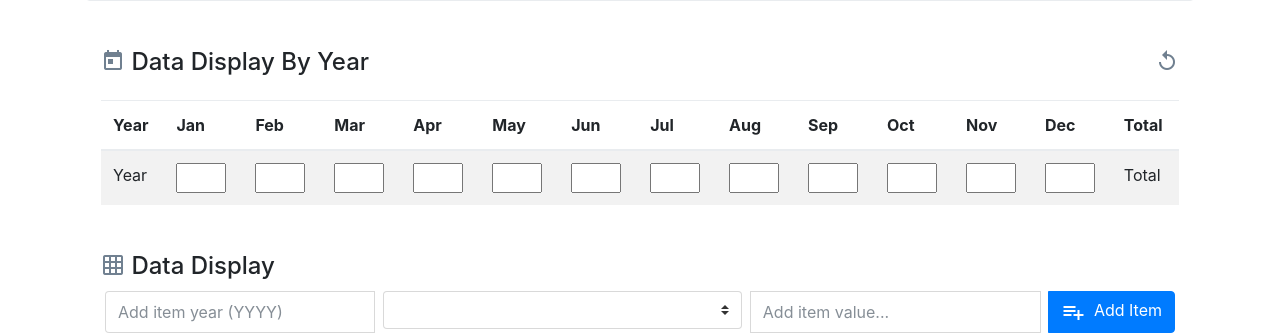
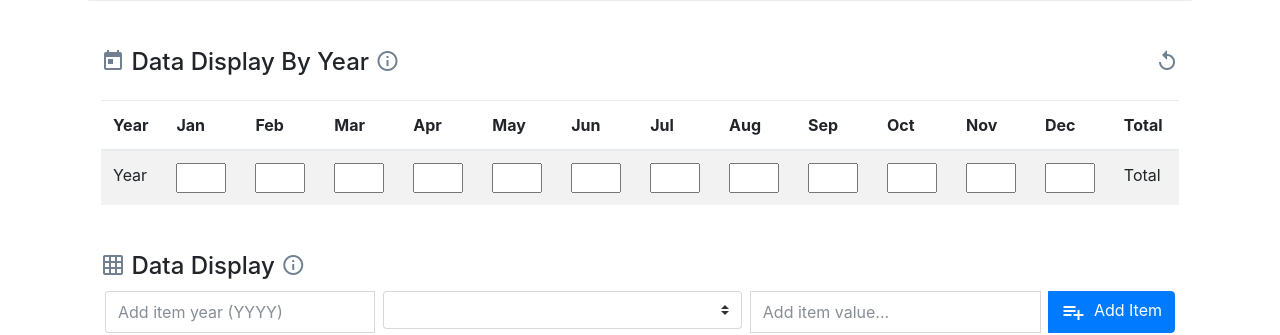
Before and after one commit to kevbaker/knockout_code_exercise, a website: page index.html in a window 1280 px wide. Shown: the part 293-628 px from the top of the page. Drawn offline with nearby package versions, Linux system fonts and the light colour scheme; a script that the page names is missing.

Commit message:
added some tooltops

```diff
--- a/index.html
+++ b/index.html
@@ -34,6 +34,7 @@
             <h4 class="mb-4">
                 <i class="material-icons">today</i>
                 Data Display By Year
+                <i class="material-icons" data-toggle="tooltip" data-placement="top" title="Change inline data below">info_outline</i>
                 <a href class="float-right" data-bind="event:{click: refresh}"><i class="material-icons">replay</i></a>
             </h4>
             <div id="sortedDataTable">
@@ -105,6 +106,7 @@
             <h4>
                 <i class="material-icons">grid_on</i>
                 Data Display
+                <i class="material-icons" data-toggle="tooltip" data-placement="top" title="This populates Data Display by Year">info_outline</i>
             </h4>
             <div class="input-group">
                 <input type="text" id="year-input" class="form-control col-3 m-1" placeholder="Add item year (YYYY)" data-bind="value: newYear"
```
